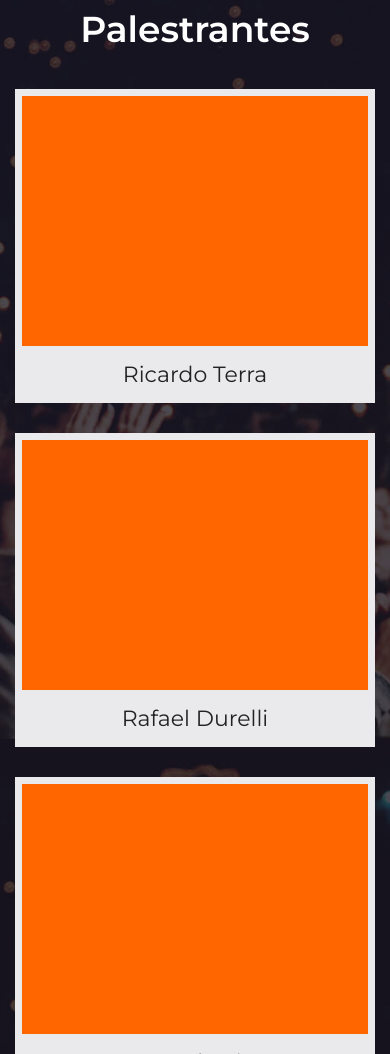
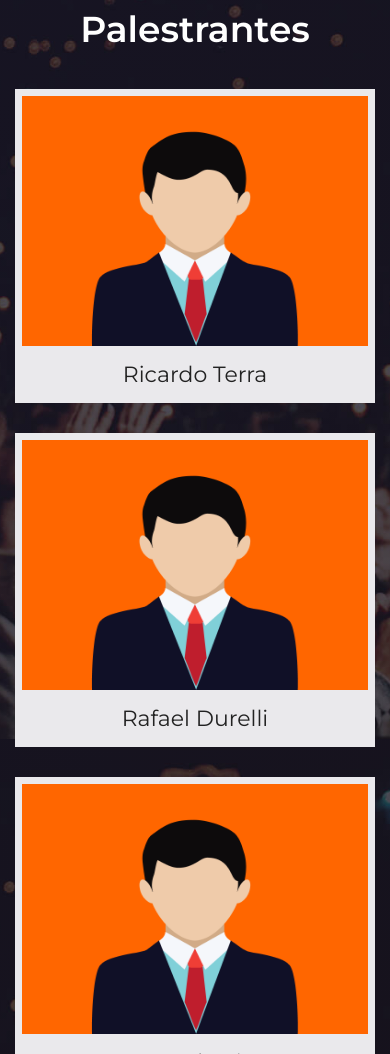
Before and after one commit to gleybersonandrade/ccomp_event, a plain HTML site: page index.html in a window 390 px wide. Shown: the part 1360-2414 px from the top of the page. Drawn offline with Linux system fonts and the light colour scheme.

Commit message:
Add speaker logo and more

```diff
--- a/css/custom.css
+++ b/css/custom.css
@@ -61,8 +61,16 @@
 }
 
 .registration .registration-block .block .title {
-    margin-top: 35px;
-    margin-bottom: 35px;
+    margin-top: 80px;
+    margin-bottom: 80px;
+}
+
+.speaker-img {
+    height: 100%;
+    width: 70%;
+    margin-left: 15%;
+    margin-right: 15%;
+    margin-top: 5%;
 }
 
 @media (max-width: 1498px) {
@@ -101,6 +109,11 @@
     .schedule .schedule-contents .schedule-item ul li .speaker {
         width: 75%;
     }
+    .speaker-img {
+        width: 100%;
+        margin-left: 0%;
+        margin-right: 0%;
+    }
 }
 
 @media (max-width: 767px) {
@@ -118,6 +131,14 @@
     }
     .schedule .schedule-contents .schedule-item ul li .speaker {
         width: 66%;
+    }
+}
+
+@media (max-width: 575px) {
+    .speaker-img {
+        width: 60%;
+        margin-left: 20%;
+        margin-right: 20%;
     }
 }
 
@@ -172,4 +193,9 @@
     .map .address-block li {
         font-size: 0.8rem;
     }
+    .speaker-img {
+        width: 80%;
+        margin-left: 10%;
+        margin-right: 10%;
+    }
 }
--- a/css/style.css
+++ b/css/style.css
@@ -1133,12 +1133,6 @@ select.form-control:not([size]):not([multiple]) {
   overflow: hidden;
 }
 
-@media (max-width: 480px) {
-  .speakers .speaker-item .image img {
-    width: 100% !important;
-  }
-}
-
 .speakers .speaker-item .image .primary-overlay {
   position: absolute;
   top: 100%;
--- a/index.html
+++ b/index.html
@@ -139,6 +139,7 @@
 				<!-- Speaker 1 -->
 				<div class="speaker-item">
 					<div class="image">
+						<img src="images/speakers/speaker.png" alt="sponsors-logo" class="speaker-img  img-fluid">
 					</div>
 					<div class="content text-center">
 						<h5><a href="#">Ricardo Terra</a></h5>
@@ -149,6 +150,7 @@
 				<!-- Speaker 2 -->
 				<div class="speaker-item">
 					<div class="image">
+						<img src="images/speakers/speaker.png" alt="sponsors-logo" class="speaker-img  img-fluid">
 					</div>
 					<div class="content text-center">
 						<h5><a href="#">Rafael Durelli</a></h5>
@@ -159,6 +161,7 @@
 				<!-- Speaker 3 -->
 				<div class="speaker-item">
 					<div class="image">
+						<img src="images/speakers/speaker.png" alt="sponsors-logo" class="speaker-img  img-fluid">
 					</div>
 					<div class="content text-center">
 						<h5><a href="#">Leonardo Lima</a></h5>
@@ -498,11 +501,9 @@
 				</div>
 			</div>
 			<div class="col-lg-6 col-md-12 p-0">
-				<div class="registration-block bg-registration overlay-dark">
+				<div class="registration-block bg-ticket overlay-dark">
 					<div class="block text-center">
-
 						<div class="title">
-							<h3>Faltam</h3>
 							<div class="timer"></div>
 							<p>II Encontro de Ciência da Computação - UFSJ</p>
 							<p>Programa de Pós-graduação em Ciência da Computação</p>
```
Also changed, not shown: images/speakers/speaker.png (added).
